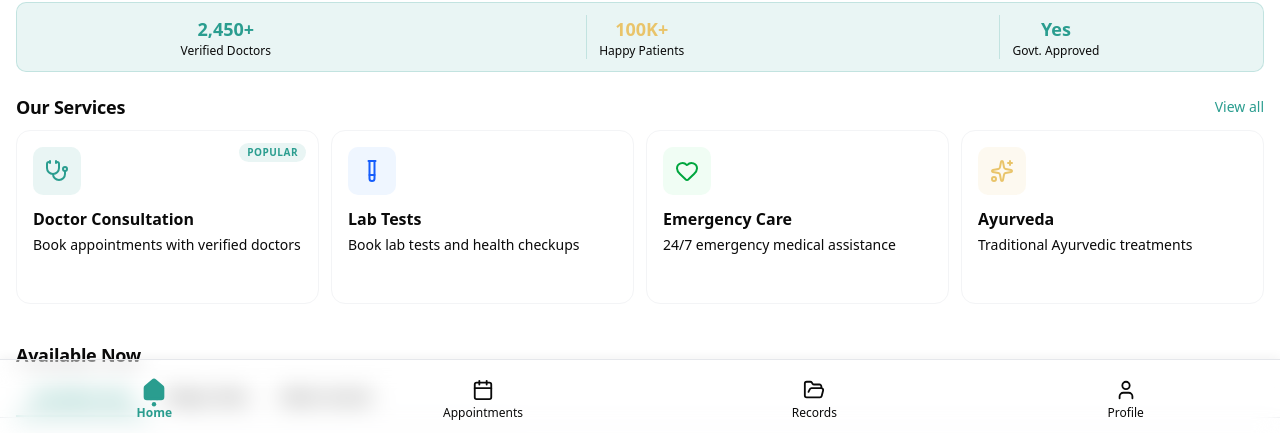
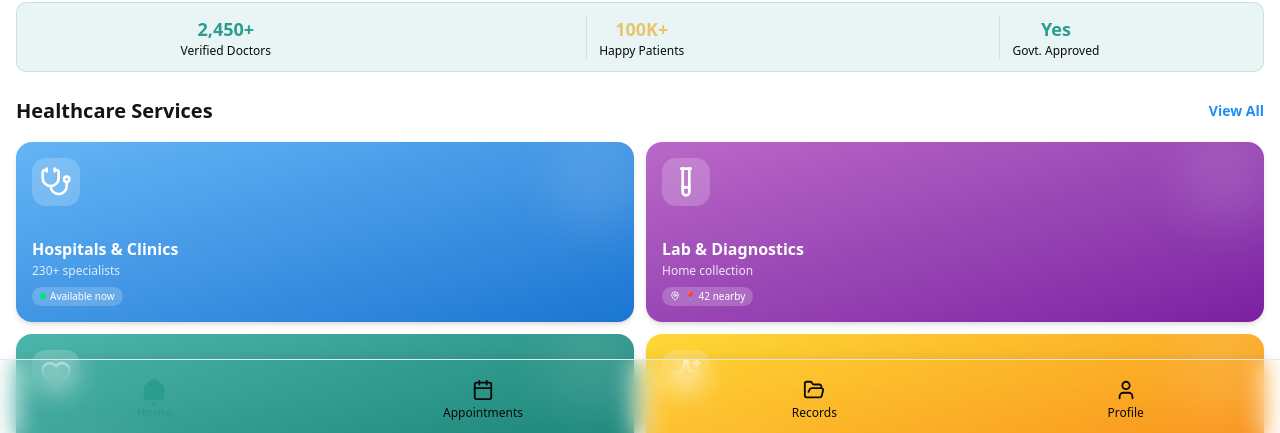
Before and after one commit to Adhil-muhammed/webX-med-app, a React (Vite) app: page / in a window 1280 px wide. Shown: the part 361-794 px from the top of the page. Built offline with nearby package versions, Linux system fonts and the light colour scheme.

Commit message:
Refactor HomeScreen to implement a new services section with updated ServiceCard components. Enhance service offerings display with icons, descriptions, and status badges for improved user engagement and navigation.

```diff
--- a/src/components/HomeScreen.tsx
+++ b/src/components/HomeScreen.tsx
@@ -21,16 +21,7 @@ import { CompactDoctorCard } from "./CompactDoctorCard";
 import { PatientStoryCard } from "./PatientStoryCard";
 import { cn } from "@/lib/utils";
 import { ServiceCard } from "./ServiceCard";
-import {
-  Stethoscope,
-  TestTube,
-  Heart,
-  Sparkles,
-  Pill,
-  Activity,
-  Calendar,
-  FileText,
-} from "lucide-react";
+import { Stethoscope, TestTube, Heart, Sparkles } from "lucide-react";
 
 interface Doctor {
   name: string;
@@ -190,60 +181,47 @@ export const HomeScreen = ({
   const services = [
     {
       icon: Stethoscope,
-      title: "Doctor Consultation",
-      description: "Book appointments with verified doctors",
-      badge: "Popular",
-      iconColor: "primary" as const,
-      href: "/services/consultation",
+      title: "Hospitals & Clinics",
+      description: "230+ specialists",
+      statusBadge: {
+        type: "available" as const,
+        text: "Available now",
+      },
+      iconColor: "blue" as const,
+      href: "/services/hospitals",
     },
     {
       icon: TestTube,
-      title: "Lab Tests",
-      description: "Book lab tests and health checkups",
-      iconColor: "blue" as const,
+      title: "Lab & Diagnostics",
+      description: "Home collection",
+      statusBadge: {
+        type: "location" as const,
+        text: "📍 42 nearby",
+      },
+      iconColor: "purple" as const,
       href: "/services/lab-tests",
     },
     {
       icon: Heart,
-      title: "Emergency Care",
-      description: "24/7 emergency medical assistance",
-      iconColor: "green" as const,
-      href: "/services/emergency",
+      title: "Dental Services",
+      description: "Implants & more",
+      statusBadge: {
+        type: "rating" as const,
+        text: "4.8 rating",
+      },
+      iconColor: "teal" as const,
+      href: "/services/dental",
     },
     {
       icon: Sparkles,
-      title: "Ayurveda",
-      description: "Traditional Ayurvedic treatments",
-      iconColor: "secondary" as const,
+      title: "Ayurveda Care",
+      description: "Traditional healing",
+      statusBadge: {
+        type: "certified" as const,
+        text: "Certified",
+      },
+      iconColor: "yellow" as const,
       href: "/services/ayurveda",
-    },
-    {
-      icon: Pill,
-      title: "Pharmacy",
-      description: "Order medicines online",
-      iconColor: "purple" as const,
-      href: "/services/pharmacy",
-    },
-    {
-      icon: Activity,
-      title: "Health Packages",
-      description: "Comprehensive health checkup packages",
-      iconColor: "primary" as const,
-      href: "/services/health-packages",
-    },
-    {
-      icon: Calendar,
-      title: "Follow-up Care",
-      description: "Schedule follow-up appointments",
-      iconColor: "blue" as const,
-      href: "/services/follow-up",
-    },
-    {
-      icon: FileText,
-      title: "Health Records",
-      description: "Access your medical records",
-      iconColor: "green" as const,
-      href: "/services/records",
     },
   ];
 
@@ -286,25 +264,25 @@ export const HomeScreen = ({
 
       {/* NEW: Services Section */}
       <section className="flex flex-col pt-6">
-        <div className="flex items-center justify-between px-4 pb-3">
-          <h3 className="text-text-primary-light dark:text-text-primary-dark text-lg font-bold leading-tight tracking-[-0.015em]">
-            Our Services
+        <div className="flex items-center justify-between px-4 pb-4">
+          <h3 className="text-[#111518] text-[20px] font-bold">
+            Healthcare Services
           </h3>
           <Link
             to="/services"
-            className="text-sm font-medium text-primary hover:underline"
+            className="text-[#1f8df4] text-sm font-semibold flex items-center hover:opacity-80"
           >
-            View all
+            View All
           </Link>
         </div>
-        <div className="grid grid-cols-2 gap-3 px-4 pb-4 sm:grid-cols-4">
-          {services.slice(0, 4).map((service, index) => (
+        <div className="grid grid-cols-2 gap-3 px-4 pb-6">
+          {services.map((service, index) => (
             <ServiceCard
               key={index}
               icon={service.icon}
               title={service.title}
               description={service.description}
-              badge={service.badge}
+              statusBadge={service.statusBadge}
               iconColor={service.iconColor}
               href={service.href}
             />
--- a/src/components/ServiceCard.tsx
+++ b/src/components/ServiceCard.tsx
@@ -1,5 +1,5 @@
 import type { LucideIcon } from "lucide-react";
-import { ArrowRight } from "lucide-react";
+import { Star, CheckCircle2, MapPin } from "lucide-react";
 import { Link } from "react-router-dom";
 import { cn } from "@/lib/utils";
 
@@ -7,27 +7,49 @@ interface ServiceCardProps {
   icon: LucideIcon;
   title: string;
   description?: string;
-  badge?: string;
-  iconColor?: "primary" | "secondary" | "blue" | "green" | "purple";
+  statusBadge?: {
+    type: "available" | "location" | "rating" | "certified";
+    text: string;
+    value?: string | number;
+  };
+  iconColor?:
+    | "primary"
+    | "secondary"
+    | "blue"
+    | "green"
+    | "purple"
+    | "teal"
+    | "yellow";
   href: string;
   className?: string;
 }
 
-const iconColorClasses = {
-  primary: "bg-primary/10 text-primary dark:bg-primary/20",
-  secondary: "bg-secondary/10 text-secondary dark:bg-secondary/20",
-  blue: "bg-blue-50 text-blue-600 dark:bg-blue-500/20 dark:text-blue-400",
-  green: "bg-green-50 text-green-600 dark:bg-green-500/20 dark:text-green-400",
-  purple:
-    "bg-purple-50 text-purple-600 dark:bg-purple-500/20 dark:text-purple-400",
+const gradientClasses = {
+  primary: "bg-gradient-to-br from-[#64B5F6] to-[#1976D2]",
+  secondary: "bg-gradient-to-br from-[#BA68C8] to-[#7B1FA2]",
+  blue: "bg-gradient-to-br from-[#64B5F6] to-[#1976D2]",
+  green: "bg-gradient-to-br from-[#4DB6AC] to-[#00796B]",
+  purple: "bg-gradient-to-br from-[#BA68C8] to-[#7B1FA2]",
+  teal: "bg-gradient-to-br from-[#4DB6AC] to-[#00796B]",
+  yellow: "bg-gradient-to-br from-[#FDD835] to-[#F57F17]",
+};
+
+const textColorClasses = {
+  primary: "text-blue-50",
+  secondary: "text-purple-50",
+  blue: "text-blue-50",
+  green: "text-teal-50",
+  purple: "text-purple-50",
+  teal: "text-teal-50",
+  yellow: "text-yellow-50",
 };
 
 export const ServiceCard = ({
   icon: Icon,
   title,
   description,
-  badge,
-  iconColor = "primary",
+  statusBadge,
+  iconColor = "blue",
   href,
   className,
 }: ServiceCardProps) => {
@@ -35,49 +57,56 @@ export const ServiceCard = ({
     <Link
       to={href}
       className={cn(
-        "group relative flex flex-col gap-3 rounded-xl",
-        "bg-white dark:bg-white/5",
-        "border border-gray-100 dark:border-white/10",
-        "p-4 transition-all duration-200",
-        "hover:shadow-md hover:border-primary/30 dark:hover:border-primary/50",
-        "hover:-translate-y-0.5",
-        "active:scale-[0.98]",
+        "group relative flex flex-col justify-between h-[180px] w-full rounded-[16px] p-4",
+        gradientClasses[iconColor],
+        "shadow-md hover:shadow-lg transition-shadow overflow-hidden",
         className
       )}
     >
-      {/* Badge */}
-      {badge && (
-        <span className="absolute top-3 right-3 text-[10px] font-bold uppercase tracking-wider text-primary bg-primary/10 dark:bg-primary/20 px-2 py-0.5 rounded-full">
-          {badge}
-        </span>
-      )}
+      {/* Decorative blur element */}
+      <div className="absolute right-[-10px] top-[-10px] bg-white/10 rounded-full w-24 h-24 blur-xl"></div>
 
       {/* Icon */}
-      <div
-        className={cn(
-          "flex h-12 w-12 items-center justify-center rounded-lg transition-transform duration-200 group-hover:scale-110",
-          iconColorClasses[iconColor]
-        )}
-      >
-        <Icon size={24} strokeWidth={2} />
+      <div className="z-10 bg-white/20 w-fit p-2 rounded-xl backdrop-blur-sm">
+        <Icon className="text-white text-[32px]" size={32} strokeWidth={2} />
       </div>
 
       {/* Content */}
-      <div className="flex flex-col gap-1">
-        <h3 className="text-base font-bold text-text-primary-light dark:text-text-primary-dark group-hover:text-primary transition-colors">
+      <div className="z-10 mt-auto">
+        <h4 className="text-white text-base font-bold leading-tight mb-1">
           {title}
-        </h3>
+        </h4>
         {description && (
-          <p className="text-sm text-text-secondary-light dark:text-text-secondary-dark line-clamp-2">
+          <p
+            className={cn(
+              "text-xs mb-2 opacity-90",
+              textColorClasses[iconColor]
+            )}
+          >
             {description}
           </p>
         )}
-      </div>
 
-      {/* Arrow Indicator */}
-      <div className="flex items-center gap-1 text-primary opacity-0 group-hover:opacity-100 transition-opacity">
-        <span className="text-sm font-medium">Learn more</span>
-        <ArrowRight size={16} />
+        {/* Status Badge */}
+        {statusBadge && (
+          <div className="flex items-center gap-1 bg-white/20 w-fit px-2 py-0.5 rounded-full backdrop-blur-md">
+            {statusBadge.type === "available" && (
+              <div className="size-1.5 rounded-full bg-[#00E676]"></div>
+            )}
+            {statusBadge.type === "rating" && (
+              <Star className="text-yellow-300 size-[10px] fill-current" />
+            )}
+            {statusBadge.type === "certified" && (
+              <CheckCircle2 className="text-white size-[10px]" />
+            )}
+            {statusBadge.type === "location" && (
+              <MapPin className="text-white size-[10px]" />
+            )}
+            <span className="text-white text-[10px] font-medium">
+              {statusBadge.text}
+            </span>
+          </div>
+        )}
       </div>
     </Link>
   );
```
Also changed, not shown: 1 other file (tests, documents, lock files or other folders).
